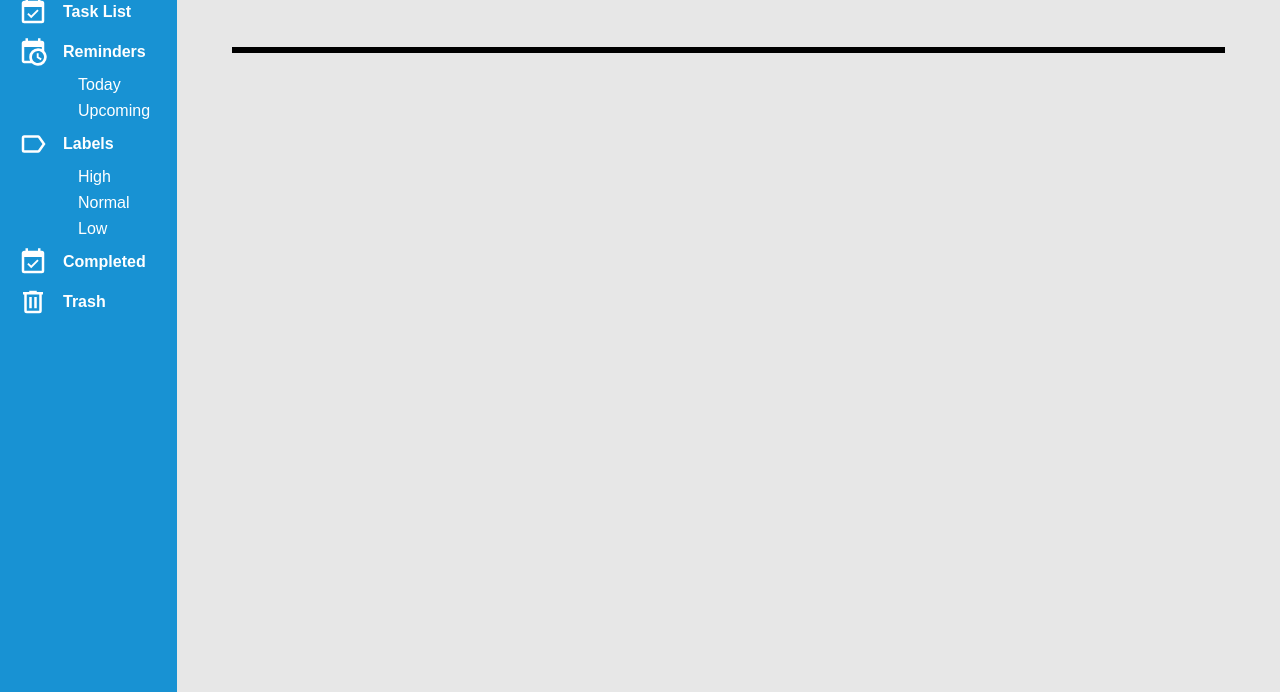
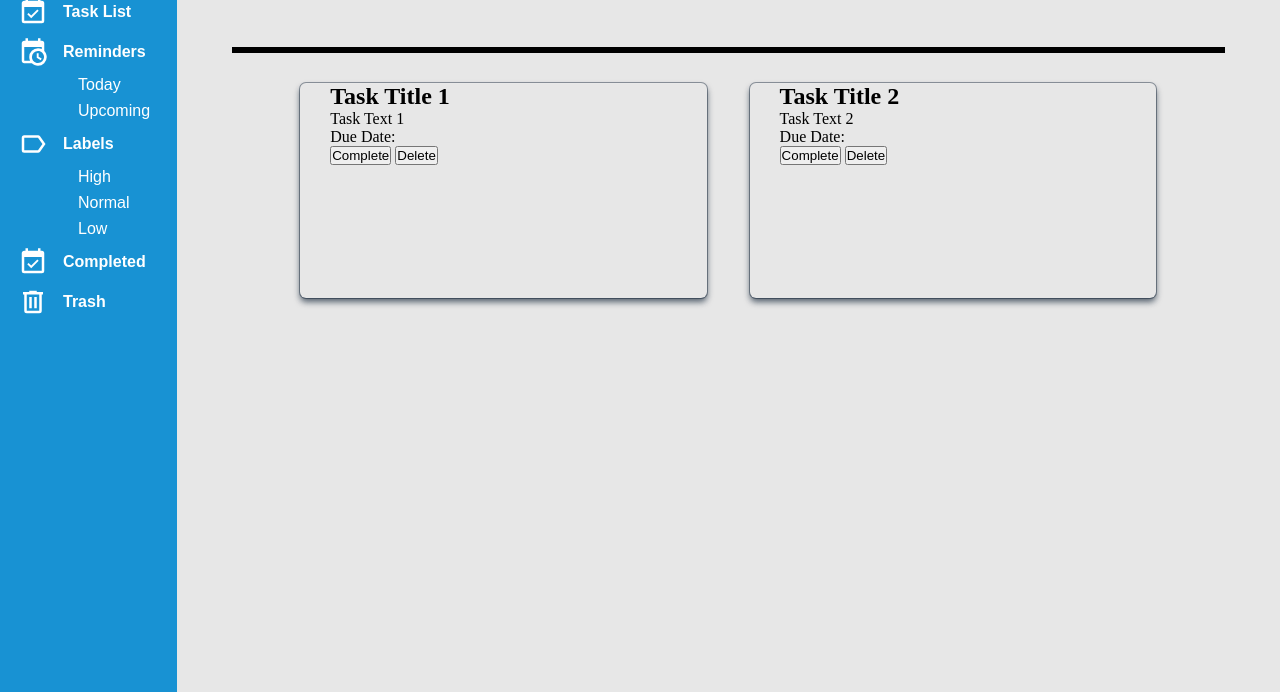
Before and after one commit to AriFarj/to-do-list, a website built with webpack: page src/template.html in a window 1280 px wide. Shown: the part 108-800 px from the top of the page. Built offline with nearby package versions, Linux system fonts and the light colour scheme.

Commit message:
task cards styling

```diff
--- a/src/style.css
+++ b/src/style.css
@@ -5,7 +5,7 @@
 
 .container {
     display: grid;
-    grid-template-columns: minmax(175px,0.8fr) 5fr;
+    grid-template-columns: minmax(175px, 0.8fr) 5fr;
     height: 100vh;
 }
 
@@ -37,19 +37,20 @@ button>img {
     filter: invert(1);
 
 }
+
 .nav-container>nav>button {
     font-weight: 700;
 }
 
 nav>div {
-       padding-left: 60px;
+    padding-left: 60px;
 }
 
 .search-box {
     width: 80%;
     font-size: 1.2rem;
     border-radius: 10px;
-    padding-left:20px;
+    padding-left: 20px;
 }
 
 .content-container {
@@ -61,11 +62,32 @@ nav>div {
 }
 
 .todo-header {
-    display:flex;
+    display: flex;
     align-items: center;
     justify-content: center;
     padding: 50px 0 50px;
-    width:90%;
+    width: 90%;
     border-bottom: 6px solid black;
     font-size: 1.5rem;
 }
+
+.task-container {
+    padding: 30px;
+    width: 80%;
+    column-count: 2;
+}
+
+.task-card {
+    width: 80%;
+    min-height: 200px;
+    display: flex;
+    flex-direction: column;
+    margin: 0 auto 20px;
+    padding: 0 30px 15px 30px;
+    break-inside: avoid;
+
+    border-radius: 6px;
+    box-shadow: rgba(6, 24, 44, 0.4) 0px 0px 0px 1px,
+        rgba(6, 24, 44, 0.65) 0px 4px 6px,
+        rgba(255, 255, 255, 0.08) 0px 1px 0px inset;
+}
--- a/src/template.html
+++ b/src/template.html
@@ -10,7 +10,7 @@
 <body>
     <div class="container">
         <div class="sidebar">
-            <input class ="search-box" type="text" placeholder="Search">
+            <input class="search-box" type="text" placeholder="Search">
             <div class="nav-container">
                 <nav id="new"><button><img src="/src/assets/add-task.svg" alt="add task"> New Task</button></nav>
                 <nav id="tasks"><button><img src="/src/assets/todo-list.svg" alt="task list">Task List</button></nav>
@@ -29,7 +29,8 @@
                         <nav id="low"><button>Low</button></nav>
                     </div>
                 </nav>
-                <nav id="completed"><button><img src="/src/assets/completed-tasks.svg" alt="completed list">Completed</button></nav>
+                <nav id="completed"><button><img src="/src/assets/completed-tasks.svg"
+                            alt="completed list">Completed</button></nav>
                 <nav id="trash"><button><img src="/src/assets/trash.svg" alt="trash list">Trash</button></nav>
             </div>
         </div>
@@ -37,6 +38,26 @@
             <div class="todo-header">
                 <h1>To Do List</h1>
             </div>
+            <div class="task-container">
+                <div class="task-card">
+                    <h2>Task Title 1</h2>
+                    <p>Task Text 1</p>
+                    <p class="task-date">Due Date: </p>
+                    <div class="task-card-buttons">
+                        <button class="task-buttons">Complete</button>
+                        <button class="task-buttons">Delete</button>
+                    </div>
+                </div>
+                <div class="task-card">
+                    <h2 class="task-title">Task Title 2</h2>
+                    <p class="task-text">Task Text 2</p>
+                    <p class="task-date">Due Date: </p>
+                    <div class="task-card-buttons">
+                        <button class="task-buttons">Complete</button>
+                        <button class="task-buttons">Delete</button>
+                    </div>
+                </div>
+            </div>
         </div>
     </div>
 </body>
```
